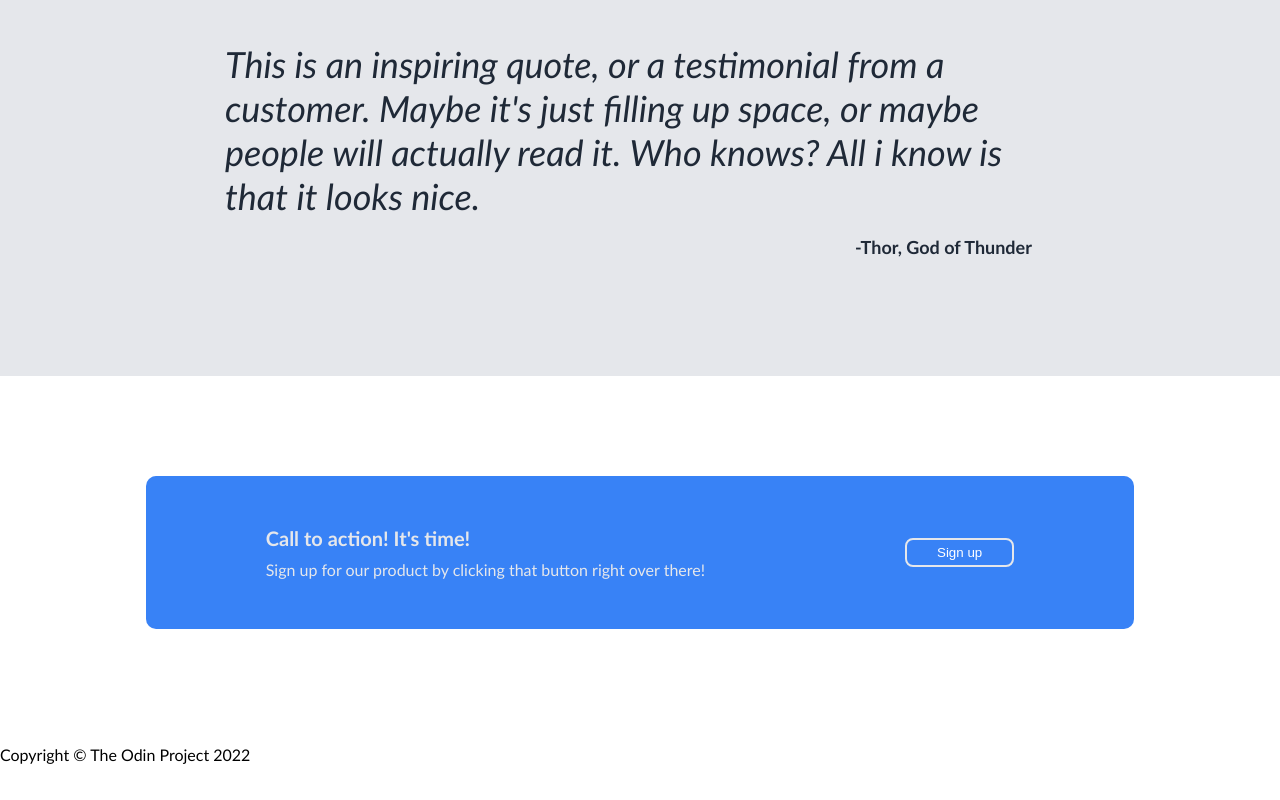
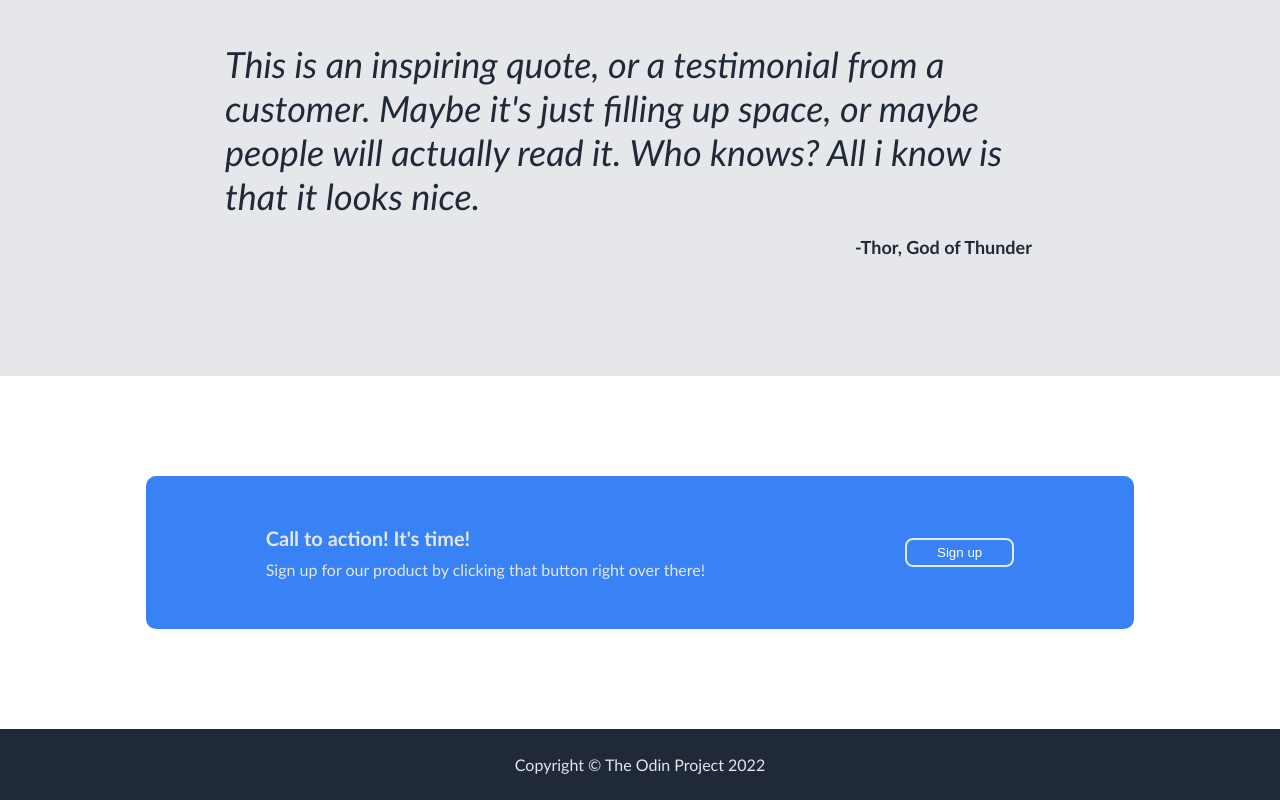
Before and after one commit to NeoDalmatian/landing-page, a plain HTML site: page index.html in a window 1280 px wide. Shown: the part 1048-1848 px from the top of the page. Drawn offline with Linux system fonts and the light colour scheme.

Commit message:
Finish footer and all done

```diff
--- a/style.css
+++ b/style.css
@@ -32,6 +32,7 @@ a{
 }
 /* End of header */
 .lower-one{
+  /* img, text and button */
   margin: 0;
   background-color: #1F2937;
   padding: 50px 100px 100px;
@@ -42,6 +43,7 @@ a{
 }
 
 .text-one{
+  /* text and button */
   max-width: 430px;
   min-width: 350px;
   display: flex;
@@ -185,3 +187,14 @@ a{
   border-radius: 8px;
 }
 /* End of the fourth part of the website */
+
+/* Footer */
+footer{
+  display: flex;
+  justify-content: center;
+  align-items: center;
+  background-color: #1F2937;
+  color: #E5E7EB;
+  padding: 10px 0;
+  font-size: 18;
+}
```
